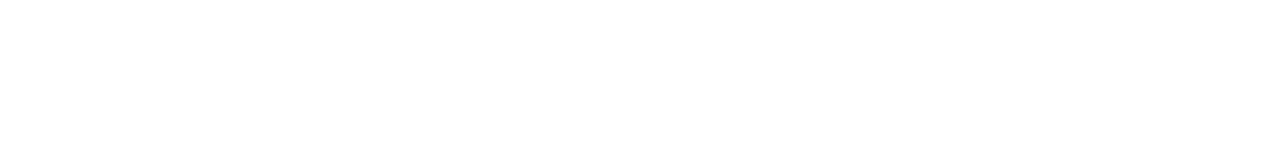
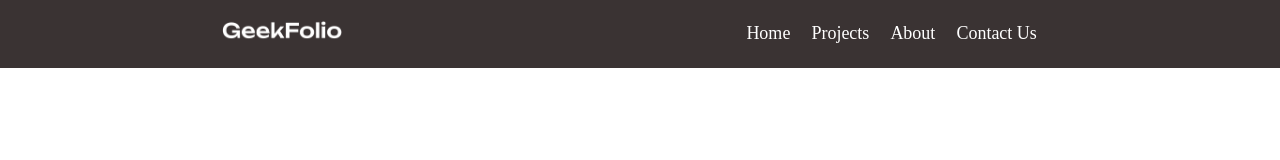
Before and after one commit to sonatanpaul/digtal-product-project, a plain HTML site: page index.html in a window 1280 px wide. Drawn offline with Linux system fonts and the light colour scheme.

Commit message:
nav bar update

```diff
--- a/index.html
+++ b/index.html
@@ -3,9 +3,38 @@
 <head>
     <meta charset="UTF-8">
     <meta name="viewport" content="width=device-width, initial-scale=1.0">
-    <title>Document</title>
+    <title>Digital Products Projects</title>
+    <link rel="stylesheet" href="style.css">
 </head>
 <body>
+    <!-- header section  -->
 
+    <header>
+        <nav>
+            <div class="manu-container">
+                <div class="logo">
+                    <img class="logo-photo" src="./logo/logo-light.png" alt="">
+                </div>
+                <div class="manus">
+                    <li class="item">Home</li>
+                    <li class="item">Projects</li>
+                    <li class="item">About</li>
+                    <li class="item">Contact Us</li>
+                </div>
+            </div>
+        </nav>
+
+    </header>
+
+    <!-- main section wibsite -->
+
+    <main>
+
+    </main>
+
+    <!-- web site footer section  -->
+    <footer>
+
+    </footer>
 </body>
 </html>
--- a/style.css
+++ b/style.css
@@ -0,0 +1,33 @@
+*{
+    margin: 0px;
+    padding: 0px;
+}
+
+.manu-container{
+    background-color: rgb(58, 51, 51);
+    padding: 20px;
+    color: white;
+    list-style: none;
+    display: flex;
+    align-items: center;
+    justify-content: space-around;
+}
+
+.logo-photo{
+    width: 120px;
+}
+
+.manus{
+    display: flex;
+
+}
+
+.item{
+    margin-right: 14px;
+    padding-right: 7px;
+    font-size: 18px;
+}
+
+.item:hover{
+    color: blue;
+    cursor: pointer;
```
